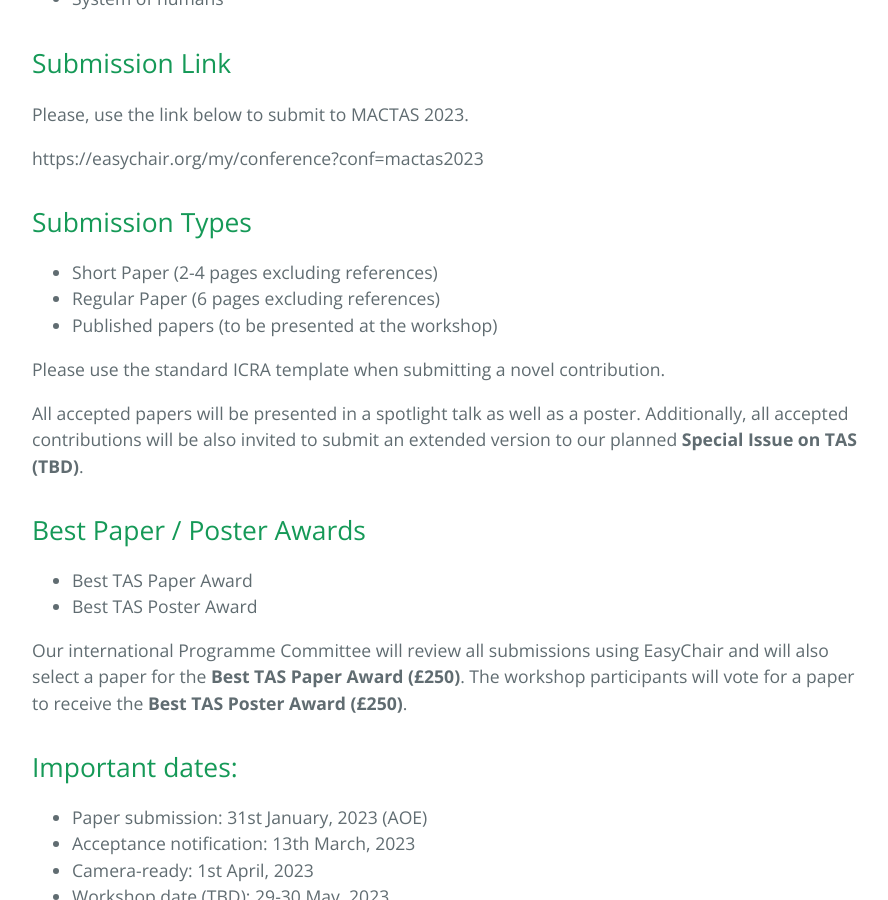
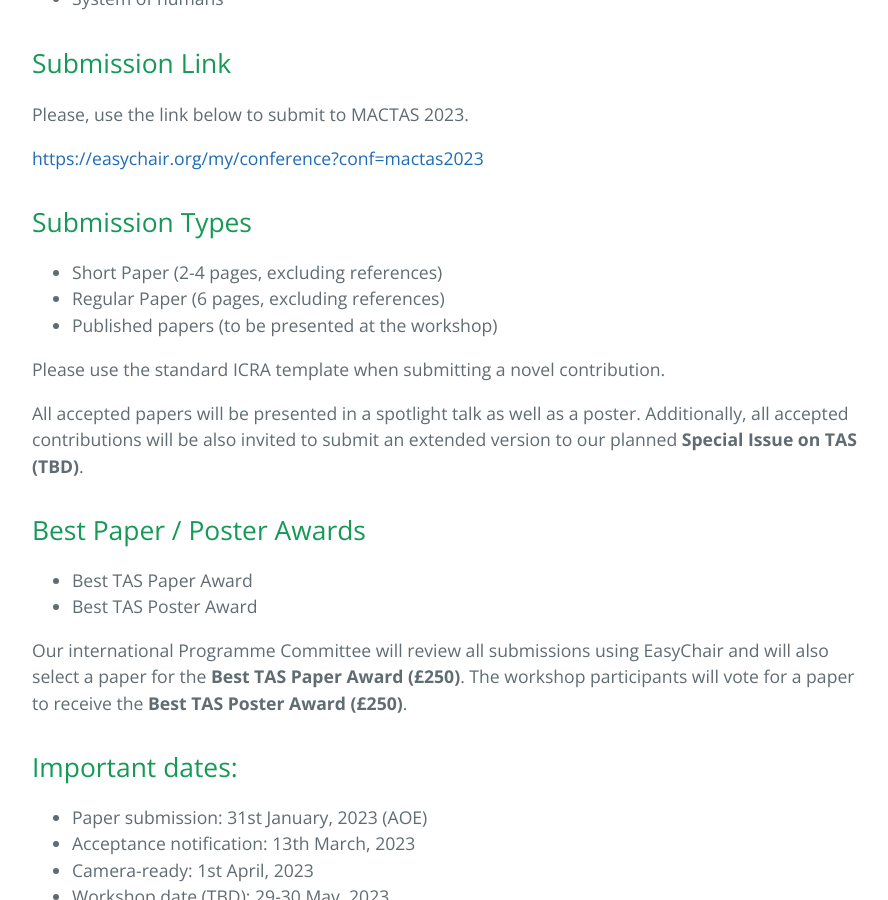
Before and after one commit to mactasworkshop/2022, a Jekyll site: the page built from index.md, in a window 1280 px wide and 900 px high, scrolled down 2738 px. Shown: the whole window, without its empty margins (192-1080 px from the left). Built offline with Jekyll 4.4.1, drawn with Linux system fonts in a browser that asks for light colours; part of the change alters nothing that is shown.

```diff
--- a/index.md
+++ b/index.md
@@ -35,7 +35,7 @@ Finally, a **_Special Issue on TAS_** in a journal (e.g. RA-L) will capture and
 
 The workshop on **Multidisciplinary Approaches to Co-Creating Trustworthy Autonomous Systems (MACTAS)** will bring together academics and industry practitioners from a wide range of disciplines and backgrounds (including robotics, engineering, AI, computer science, social science, humanities, design, and law). Defining autonomous systems as systems involving software applications, machines, and people, which are able to take actions with little or no human supervision, the workshop will explore different definitions of TAS and individual aspects of trust from a multidisciplinary perspective. We are interested in several factors contributing to the trustworthiness of autonomous systems, which include but not limited to the following: robustness and resilience in dynamic and uncertain environments; the assurance of the design and operation of autonomous systems through verification and validation processes; the confidence the systems inspire as they evolve their functionality, their explainability, accountability, and understandability to a diverse set of users; defences against attacks on the systems, users, and the environment they are deployed in; governance and the regulation of their design and operation; and the consideration of human values and ethics in their development and use.
 
-Trust is a multi-dimensional issue and is conceptualised differently by a range of disciplines. Hence, we invite novel contributions (short and regular papers with *2-4* and *6* pages, respectively) as well as already published journal/conference papers covering a wide set of topics that will be attractive to both technical and non-technical audiences:
+Trust is a multi-dimensional issue and is conceptualised differently by a range of disciplines. Hence, we invite novel contributions (short and regular papers with **2-4** and **6** pages, respectively) as well as already published journal/conference papers covering a wide set of topics that will be attractive to both technical and non-technical audiences:
 
  - Methodologies to certify autonomous systems
  - Public perception of autonomous systems
@@ -52,12 +52,12 @@ Trust is a multi-dimensional issue and is conceptualised differently by a range
 
 Please, use the link below to submit to MACTAS 2023.
 
-https://easychair.org/my/conference?conf=mactas2023
+[https://easychair.org/my/conference?conf=mactas2023](https://easychair.org/my/conference?conf=mactas2023)
 
 ## Submission Types
 
- - Short Paper (2-4 pages excluding references)
- - Regular Paper (6 pages excluding references)
+ - Short Paper (2-4 pages, excluding references)
+ - Regular Paper (6 pages, excluding references)
  - Published papers (to be presented at the workshop)
 
 Please use the standard ICRA template when submitting a novel contribution.
```
